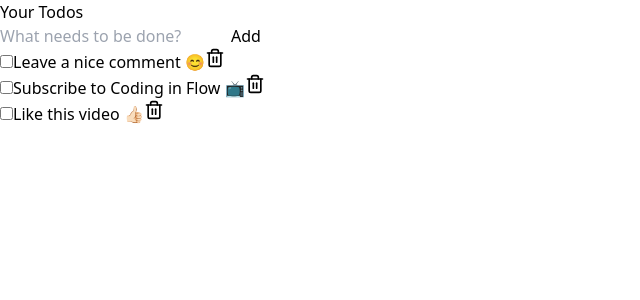
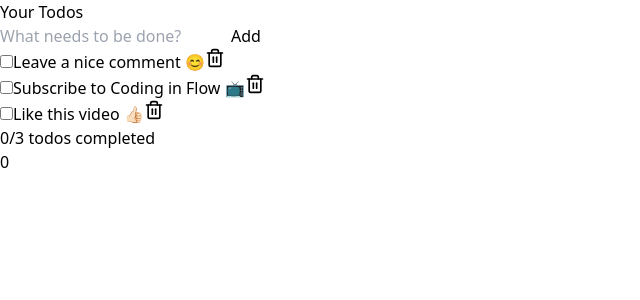
Before and after one commit to Klomachenko/TodoList, a React (Vite) app: page / in a window 1280 px wide. Shown: the top 300 px of the page, without its empty margins (0-640 px from the left). Built offline with nearby package versions, Linux system fonts and the light colour scheme.

Commit message:
feat: summary 기능과  deleteAll 기능 구현

```diff
--- a/src/App.tsx
+++ b/src/App.tsx
@@ -2,6 +2,7 @@
 import { dummyData } from './data/todos';
 import AddTodoForm from './components/AddTodoForm';
 import TodoList from './components/TodoList';
+import TodoSummary from './components/TodoSummary';
 
 function App() {
   const [todos, setTodos] = useState(dummyData);
@@ -15,7 +16,7 @@
   function addTodo(title: string) {
     setTodos((prevTodos) => [
       {
-        id: prevTodos.length + 1,
+        id: Date.now(),
         title,
         completed: false,
       },
@@ -25,6 +26,10 @@
 
   function deleteTodo(id: number) {
     setTodos((prevTodos) => prevTodos.filter((todo) => todo.id !== id));
+  }
+
+  function deleteAllCompletedTodos() {
+    setTodos((prevTodos) => prevTodos.filter((todo) => !todo.completed));
   }
 
   return (
@@ -38,6 +43,7 @@
           onDelete={deleteTodo}
         />
       </div>
+      <TodoSummary todos={todos} deleteAllCompleted={deleteAllCompletedTodos} />
     </main>
   );
 }
--- /dev/null
+++ b/src/components/TodoSummary.tsx
@@ -0,0 +1,28 @@
+import { Todo } from '../types/todo';
+
+interface TodoSummaryProps {
+  todos: Todo[];
+  deleteAllCompleted: () => void;
+}
+
+const TodoSummary = ({ todos, deleteAllCompleted }: TodoSummaryProps) => {
+  const completedTodos = todos.filter((todo) => todo.completed);
+
+  return (
+    <div className='text-center space-y-2'>
+      <p className='text-sm font-medium'>
+        {completedTodos.length}/{todos.length} todos completed
+      </p>
+      {completedTodos.length >> 0 && (
+        <button
+          onClick={deleteAllCompleted}
+          className='text-red-500 hover:underline text-sm font-medium'
+        >
+          Delete all completed
+        </button>
+      )}
+    </div>
+  );
+};
+
+export default TodoSummary;
```
